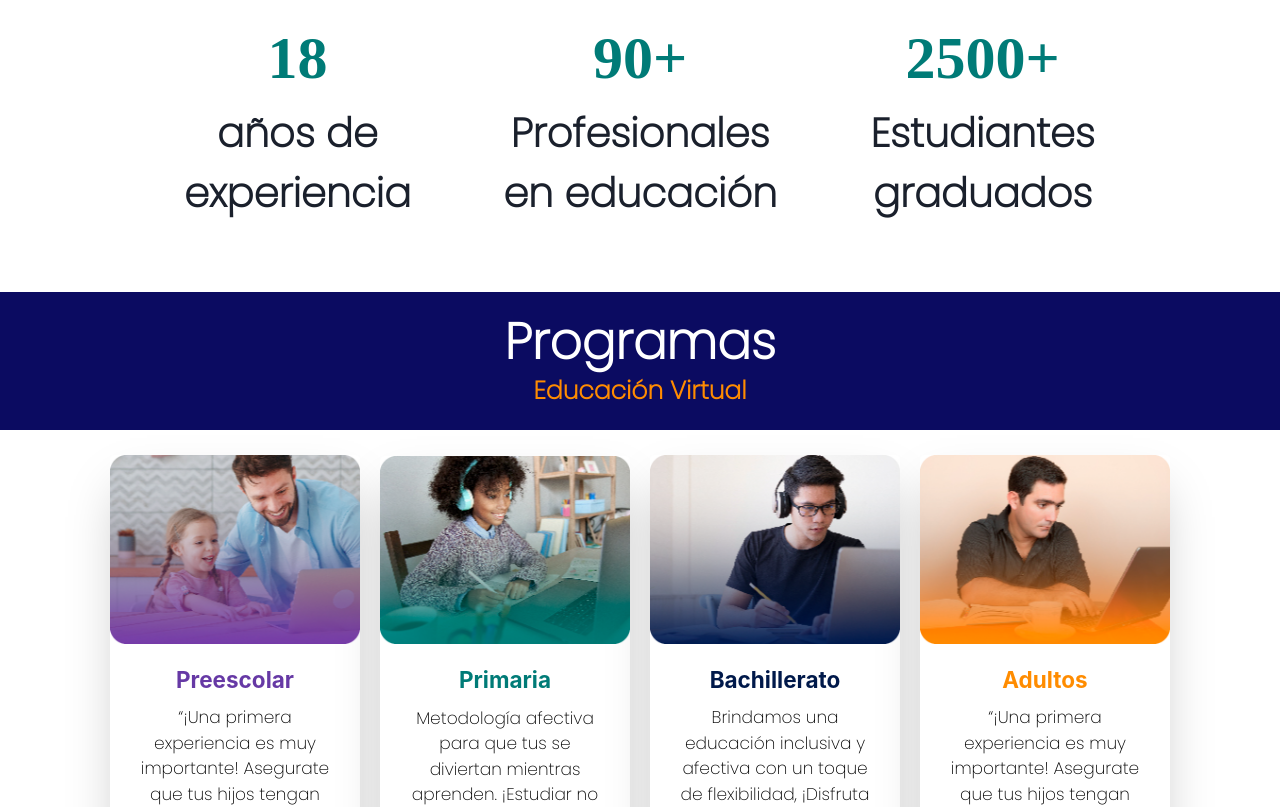
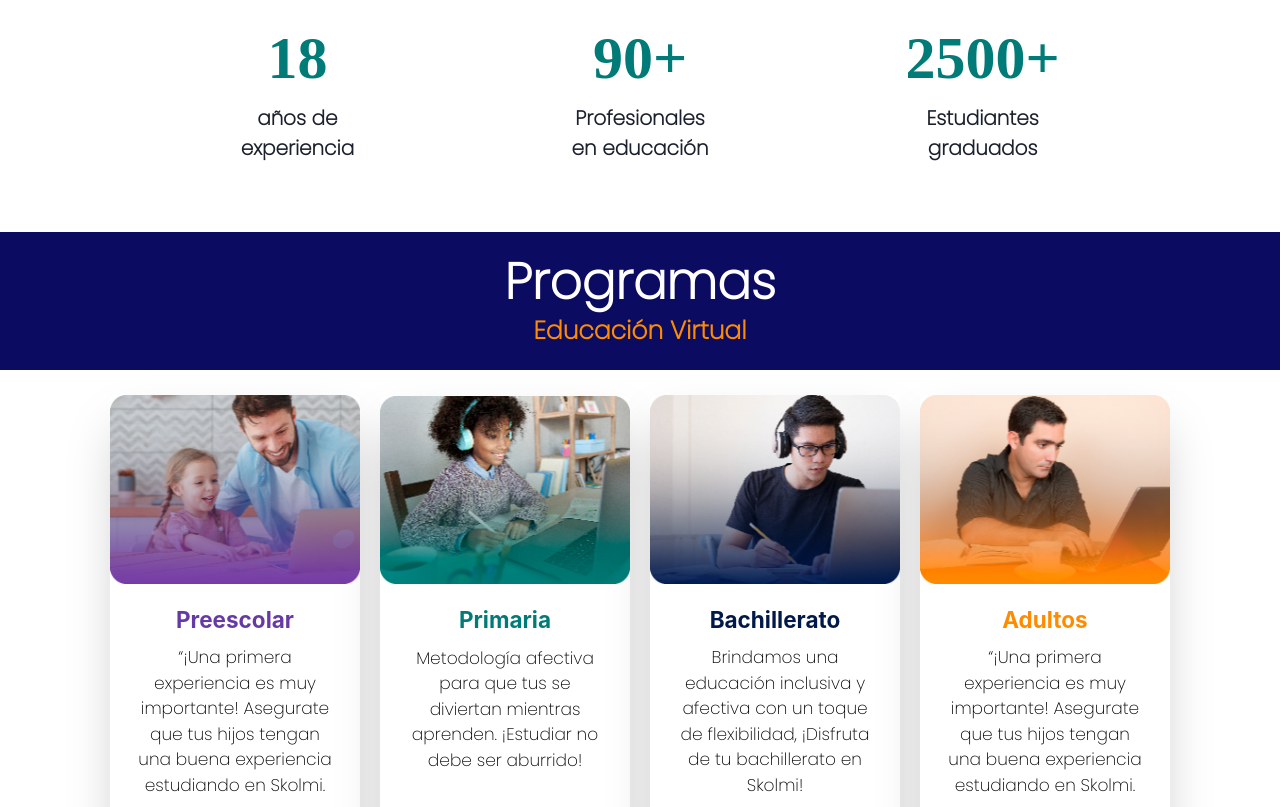
Before and after one commit to skolmi/nextjs-app-client, a Next.js app: page / in a window 1280 px wide. Shown: the part 1051-1858 px from the top of the page. Built offline with nearby package versions, Linux system fonts and the light colour scheme.

Commit message:
fix home and nosotros

```diff
--- a/pages/Nosotros.js
+++ b/pages/Nosotros.js
@@ -34,11 +34,11 @@ export default function Nosotros(){
             <div className="container">
                 <div className="row">
                     <div className="col-6">
-                        <p className={style.texto}>Misión</p>
+                        <p className={style.textoNosotros}>Misión</p>
                         <p className={style.texto_M}>Somos una plataforma educativa que, a través de la virtualidad del siglo XXI, formamos personas en educación prescolar, básica y media, enfocados en un entorno de amor y buen trato a todas nuestras partes interesadas.</p>
                     </div>
                     <div className="col-6">
-                        <p className={style.texto}>Visión</p>
+                        <p className={style.textoNosotros}>Visión</p>
                         <p className={style.texto_M}>Ser en este lustro la metodología SKOLMI para todos.</p>
                     </div>
                 </div>
--- a/pages/index.module.css
+++ b/pages/index.module.css
@@ -135,6 +135,15 @@
 }
 
 .texto {
+    text-align: center;
+
+    font-size: 20px;
+    font-weight: 600;
+    font-family: 'Poppins';
+
+}
+
+.textoNosotros {
     text-align: center;
     line-height: 60px;
     font-size: 40px;
```
